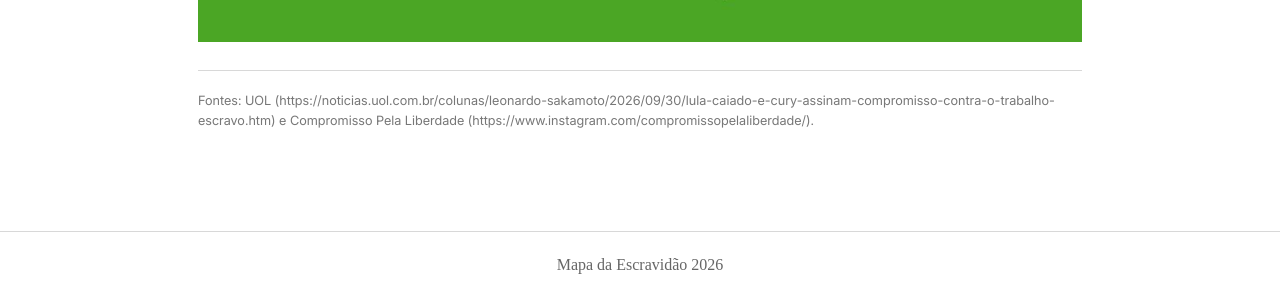
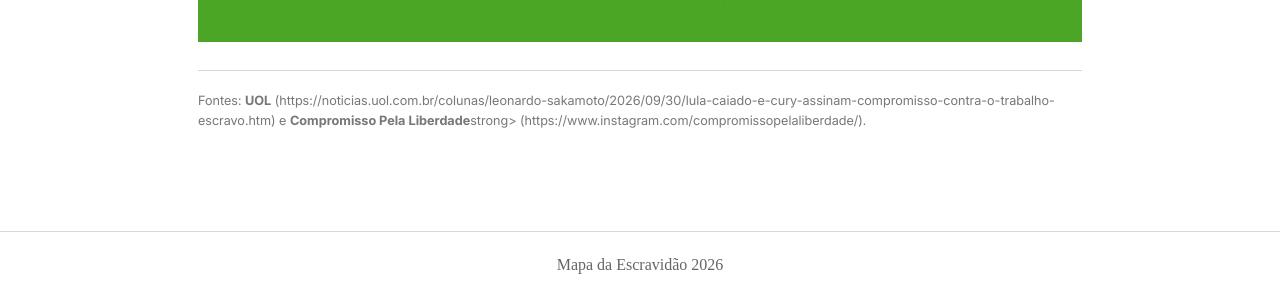
Before and after one commit to Landowski/mapa-escravidao, a Jekyll site: the page built from noticias/lula-carta-compromisso.html, in a window 1280 px wide and 900 px high, scrolled down 6725 px. Shown: the part 601-886 px from the top of the window. Built offline with Jekyll 4.4.1, drawn with Linux system fonts in a browser that asks for light colours; some web fonts are replaced.

Commit message:
Update lula-carta-compromisso.html

```diff
--- a/noticias/lula-carta-compromisso.html
+++ b/noticias/lula-carta-compromisso.html
@@ -27,7 +27,7 @@ permalink: /noticias/lula-carta-compromisso
                 <img src="/imagens/carta-compromisso-contra-trabalho-escravo6.jpg" alt="Carta-compromisso contra o trabalho escravo contemporâneo"/>
                 <img src="/imagens/assinatura-carta-lula.jpg" alt="Assinatura de Lula na Carta-compromisso contra o trabalho escravo contemporâneo"/>
 
-                <p class="fontes">Fontes: UOL (https://noticias.uol.com.br/colunas/leonardo-sakamoto/2026/09/30/lula-caiado-e-cury-assinam-compromisso-contra-o-trabalho-escravo.htm) e Compromisso Pela Liberdade (https://www.instagram.com/compromissopelaliberdade/).</p>
+                <p class="fontes">Fontes: <strong>UOL</strong> (https://noticias.uol.com.br/colunas/leonardo-sakamoto/2026/09/30/lula-caiado-e-cury-assinam-compromisso-contra-o-trabalho-escravo.htm) e <strong>Compromisso Pela Liberdade</strong>strong> (https://www.instagram.com/compromissopelaliberdade/).</p>
 
             </div>
         </section>
```
